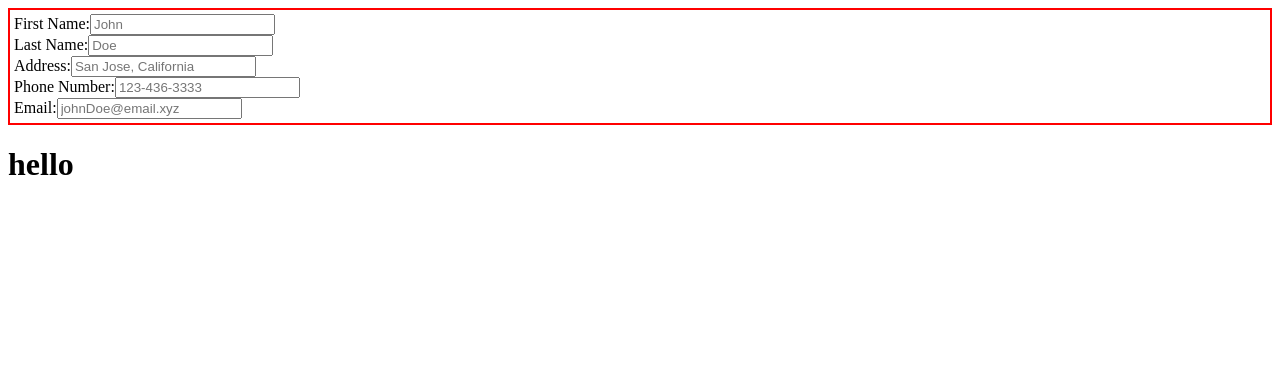
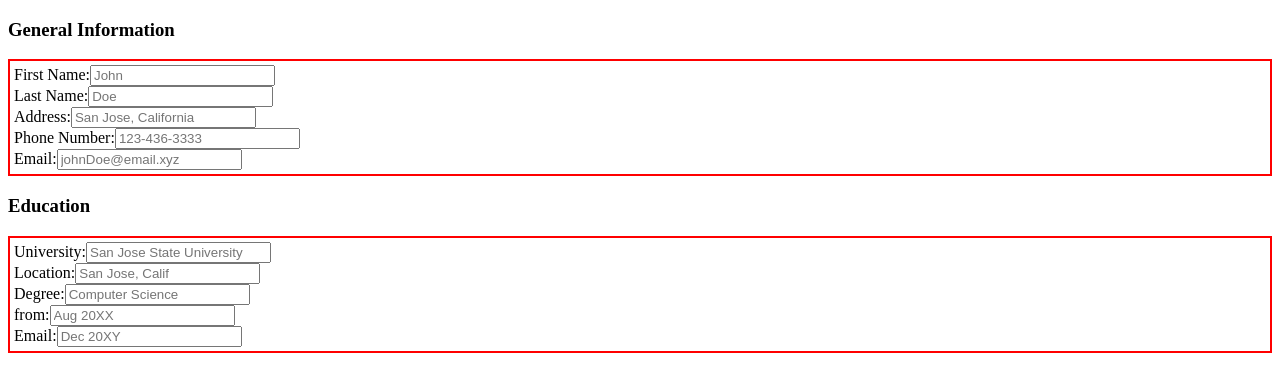
Before and after one commit to ralphorteza/cv-project, a React (Create React App) app: page / in a window 1280 px wide. Shown: the top 392 px of the page. Built offline with nearby package versions, Linux system fonts and the light colour scheme.

Commit message:
Add form items and state in EducationInfo.js

```diff
--- a/src/App.css
+++ b/src/App.css
@@ -3,7 +3,14 @@
 
 }
 
- .general-info {
+ /* .general-info {
+  display: flex;
+  flex-direction: column;
+  border: 2px solid red;
+  padding: 4px;
+} */
+
+form {
   display: flex;
   flex-direction: column;
   border: 2px solid red;
--- a/src/App.js
+++ b/src/App.js
@@ -1,9 +1,11 @@
 import React from "react";
 import GeneralInfo from "./components/form/GeneralInfo";
+import EducationInfo from "./components/form/EducationInfo";
 import "./App.css";
 
 export default function App() {
 
+  // genInfo.address, .phoneNumber, .email,
   const [genInfo, setGenInfo] = React.useState({
     firstName: "",
     lastName: "",
@@ -15,7 +17,7 @@ export default function App() {
   function handleChange(e) {
     // console.log(e);
     const {value, name} = e.target
-    // console.log(`value: ${value}, name:${name}`)
+    console.log(`value: ${value}, name:${name}`)
     setGenInfo( prevInfo => {
       return {
         ...prevInfo,
@@ -26,12 +28,16 @@ export default function App() {
 
   return (
     <div>
+      <h3>General Information</h3>
       <GeneralInfo
         handleChange={handleChange}
         genInfo={genInfo}
       />
-
-      <h1>hello {genInfo.firstName} {genInfo.lastName}</h1>
+      <h3>Education</h3>
+      <EducationInfo
+        // handleChange={handleChange}
+        // eduInfo={eduInfo}
+      />
     </div>
   );
 }
--- a/src/components/form/EducationInfo.js
+++ b/src/components/form/EducationInfo.js
@@ -0,0 +1,78 @@
+import React from "react";
+
+export default function EducationInfo(props) {
+  const [eduInfo, setEduInfo] = React.useState({
+    university:"",
+    location:"",
+    degree:"",
+    from:"",
+    to:"",
+  });
+
+  function handleChange(e) {
+    console.log(e);
+    const {name, value} = e.target;
+
+    setEduInfo(prevInfo => {
+      return {
+        ...prevInfo,
+        [name]: value
+      }
+    })
+  }
+
+  return(
+    <form className="education-info">
+      <label>
+        University:
+        <input
+          type="text"
+          placeholder="San Jose State University"
+          onChange={handleChange}
+          name="university"
+          value={eduInfo.university}
+        />
+      </label>
+      <label>
+        Location:
+        <input
+          type="text"
+          placeholder="San Jose, Calif"
+          onChange={handleChange}
+          name="location"
+          value={eduInfo.location}
+        />
+      </label>
+      <label>
+        Degree:
+        <input
+          type="text"
+          placeholder="Computer Science"
+          onChange={handleChange}
+          name="degree"
+          value={eduInfo.degree}
+        />
+      </label>
+      <label>
+        from:
+        <input
+          type="text"
+          placeholder="Aug 20XX"
+          onChange={handleChange}
+          name="from"
+          value={eduInfo.from}
+        />
+      </label>
+      <label>
+        Email:
+        <input
+          type="text"
+          placeholder="Dec 20XY"
+          onChange={handleChange}
+          name="to"
+          value={eduInfo.to}
+          />
+      </label>
+    </form>
+  );
+}
```
Also changed, not shown: src/components/form/GeneralInfo.js (+0 -7 lines).
